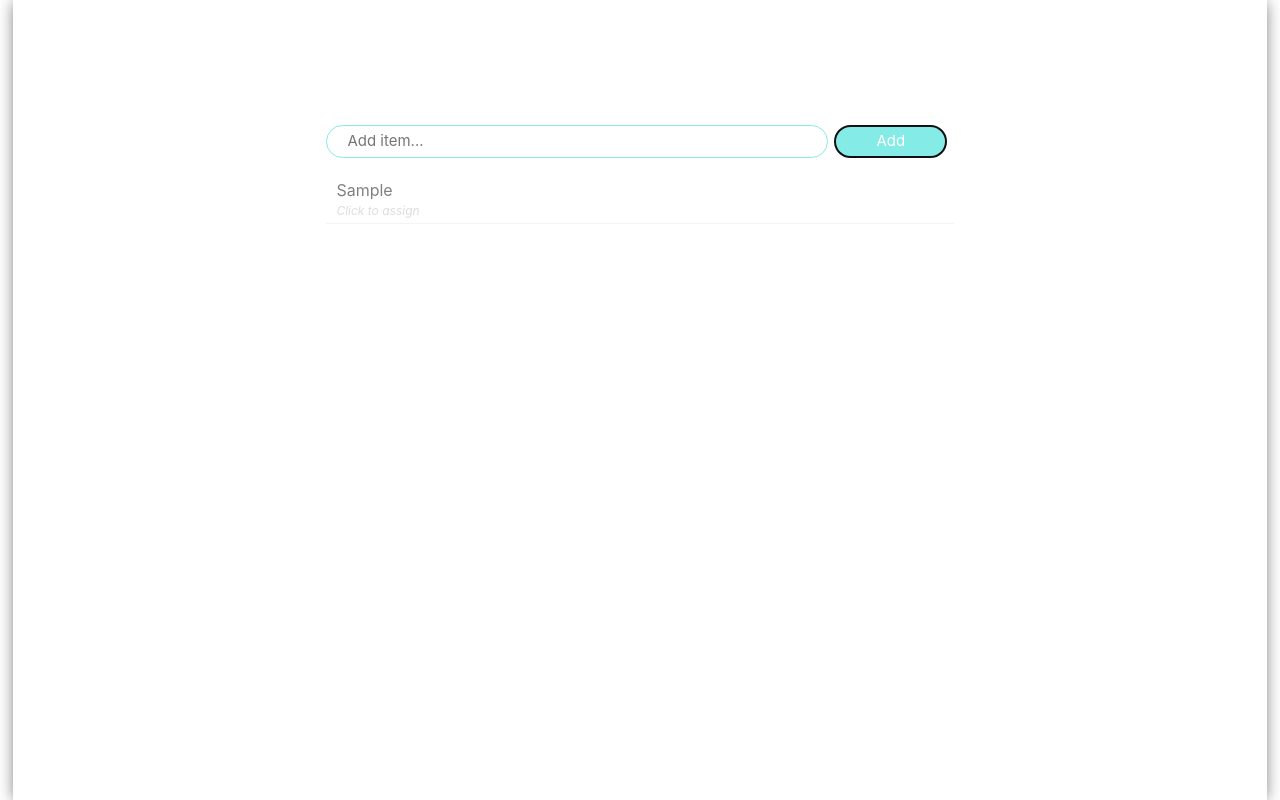
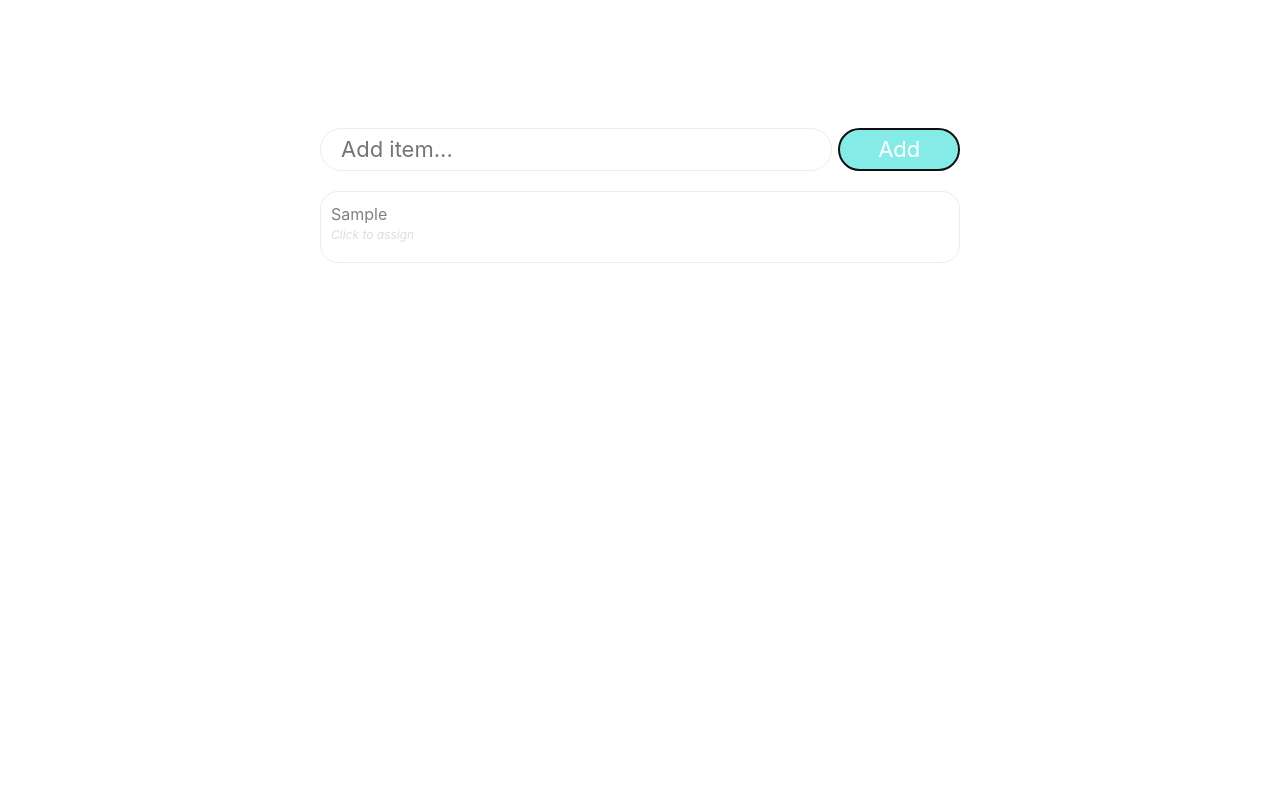
Before and after one commit to leonidasdeimantas/travel-items-ui, a React (Create React App) app: page / in a window 1280 px wide. Both pictures are taken after typing "Sample" into the empty fields and a click on the button "Add". Built offline with nearby package versions, Linux system fonts and the light colour scheme.

Commit message:
ui update

```diff
--- a/src/App.css
+++ b/src/App.css
@@ -2,12 +2,15 @@
 :root {
   --back_color: white;
   --font_color: #808080;
-  --bord_color: #b1b1b1;
+  --bord_color: #ececec;
+  --hove_color: #fafafa;
   --bord_color_d: #888888;
-  --entry_font_size: calc(7px + 1vmin);
+  --entry_font_size: calc(14px + 1vmin);
   --main_font_size: calc(8px + 1vmin);
   --medium_font_size: calc(6px + 1vmin);
   --small_font_size: calc(4px + 1vmin);
+  --entry_border_radius: calc(30px + 1vmin);
+  --list_border_radius: calc(10px + 1vmin);
 }
 
 /*
@@ -22,9 +25,12 @@ body {
 
 .App-header {
   background-color: var(--back_color);
-  margin: 0 1% 0 1%;
+/*
+  margin: 0 5% 0 5%;
   -webkit-box-shadow: 0px 1px 15px -1px rgba(0,0,0,0.53);
   box-shadow: 0px 1px 15px -1px rgba(0,0,0,0.53);
+  border: 1px solid var(--bord_color);
+*/
   min-height: 100vh;
   display: block;
 /*
@@ -40,6 +46,8 @@ body {
 .Asignee {
   font-size: var(--medium_font_size);
   color: rgb(120, 216, 211);
+  overflow: hidden;
+  text-overflow: ellipsis;
 }
 
 .ItemBox {
@@ -55,16 +63,20 @@ body {
   -moz-appearance: none;
   appearance: none;
   width: 80%;
-  border: 1px solid rgb(133, 235, 230);
-  border-radius:50px;
-  -moz-border-radius:50px;
-  -webkit-border-radius:50px;
+  border: 1px solid var(--bord_color);
+  border-radius: var(--entry_border_radius);
+  -moz-border-radius: var(--entry_border_radius);
+  -webkit-border-radius: var(--entry_border_radius);
   padding: 4px 10px 4px 20px;
   font-size: var(--entry_font_size);
 }
 
+.InputEntry:focus {
+  outline: none;
+}
+
 .InputBtnEntry {
-  width: 18%;
+  width: 19%;
   border: 1px solid rgb(133, 235, 230);
   background-color: rgb(133, 235, 230);
   border-radius:50px;
@@ -73,7 +85,7 @@ body {
   padding: 4px 0px 4px 0px;
   text-align: center;
   margin-left: 1%;
-  margin-right: 1%;
+  /*margin-right: 1%;*/
   font-size: var(--entry_font_size);
   color: white;
 }
@@ -83,27 +95,38 @@ body {
   -moz-appearance: none;
   appearance: none;
   width: 40%;
-  border: 1px solid rgb(133, 235, 230);
+  border: 1px solid var(--bord_color);
   border-radius:50px;
   -moz-border-radius:50px;
   -webkit-border-radius:50px;
-  padding: 2px 5px 2px 15px;
+  padding: 0px 5px 2px 15px;
+  margin: 0 0 0 0;
   font-size: var(--medium_font_size);
 }
 
+.AsigneeBox:focus {
+  outline: none;
+}
+
 .AsigneeBtn {
-  width: calc(10px + 2vmin);
-  border: 0px solid rgb(133, 235, 230);
-  padding: 0px;
+  width: 15%;
+  padding: 0 0 2px 0;
   margin-left: 1%;
-  background: var(--back_color);
+  border: 1px solid rgb(133, 235, 230);
+  background-color: rgb(133, 235, 230);
+  border-radius:50px;
+  -moz-border-radius:50px;
+  -webkit-border-radius:50px;
+  text-align: center;
+  /*margin-right: 1%;*/
+  font-size: var(--medium_font_size);
+  color: white;
 }
 
 .ItemEntry {
   margin: 5px 0px 5px 0px;
   padding-bottom: 3px;
   padding-left: 10px;
-  border-bottom: 1px solid #f4f4f4
 }
 
 .ItemEntryText {
@@ -116,14 +139,18 @@ body {
 }
 
 .ItemEntry:hover {
-  -webkit-box-shadow: 0px 0px 1px 0px rgb(78, 78, 78);
-  box-shadow: 0px 0px 1px 0px rgb(78, 78, 78);
   word-wrap: break-word;
-  border-bottom: 1px solid var(--back_color);
+  background-color: var(--hove_color);
 }
 
 .ListEntry {
   margin-top: 20px;
+  border: 1px solid var(--bord_color);
+  border-radius: var(--list_border_radius);
+  -moz-border-radius: var(--list_border_radius);
+  -webkit-border-radius: var(--list_border_radius);
+  padding-top: 5px;
+  padding-bottom: 10px;
 }
 
 input[type=checkbox] {
--- a/src/App.js
+++ b/src/App.js
@@ -83,6 +83,8 @@ class App extends React.Component  {
             <ItemEnter
               handleAddItem={this.handleAddItem}
             />
+            {
+              (this.state.items.length > 0) &&
               <ItemList
                 items={this.state.items}
                 hovered={this.state.hovered}
@@ -92,6 +94,7 @@ class App extends React.Component  {
                 handleDone={this.handleDone}
                 handleAsignee={this.handleAsignee}
               />
+            }
           </div>
         </header>
       </div>
--- a/src/components/Item.js
+++ b/src/components/Item.js
@@ -70,7 +70,7 @@ class Item extends React.Component  {
           style={this.props.item.completed ? completedStyleAsignee: null}
           onMouseDown={() => this.handleClick(this.props.item.id, this.props.item.completed, clicked)}
         >
-          {!clicked && (this.props.item.asignee ? this.props.item.asignee : <p className="NoAsignee">Click to assign</p>)}
+          {!clicked && (this.props.item.asignee ? this.props.item.asignee : !this.props.item.completed ? <p className="NoAsignee">Click to assign</p> : null)}
           {clicked &&
             <span>
               <input
@@ -85,7 +85,7 @@ class Item extends React.Component  {
                 className="AsigneeBtn"
                 onClick={() => this.handleButton(this.props.item.id)}
               >
-                <img src={ok_img} />
+                →
               </button>
             </span>
           }
```
Also changed, not shown: 1 other file (tests, documents, lock files or other folders). Lines whose indentation alone changed are shown as unchanged.
